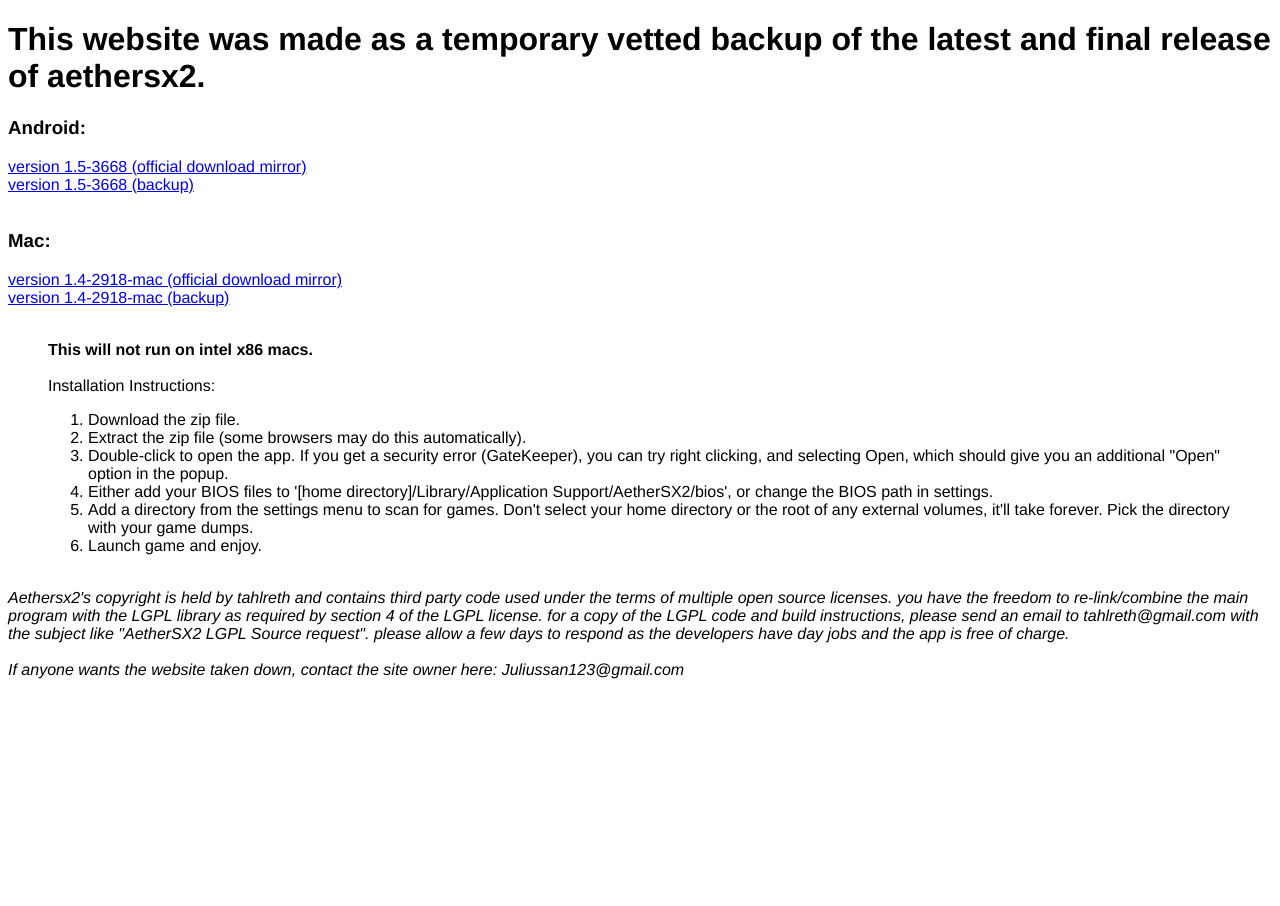
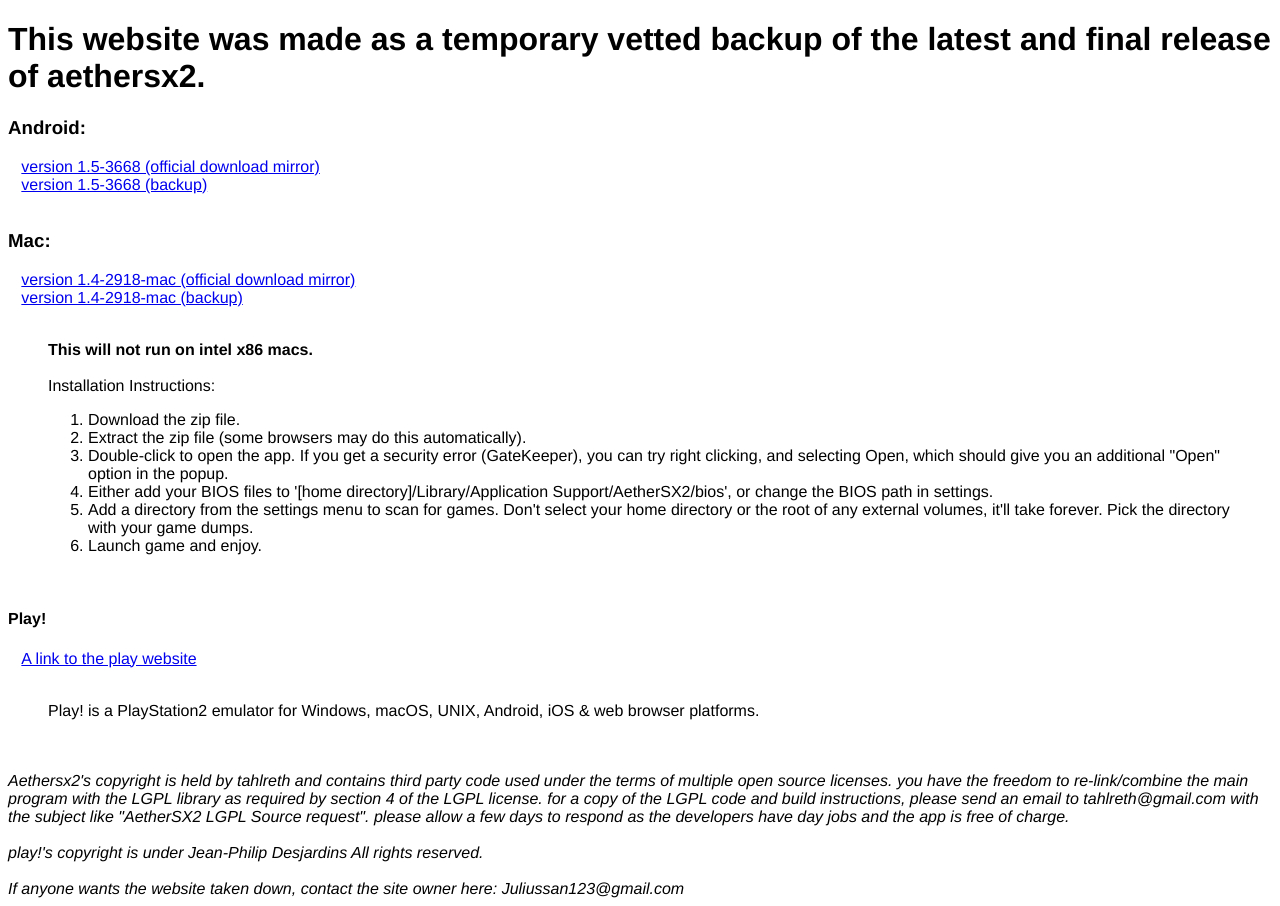
Before and after one commit to 2Tsk2/aether-temporary-website, a plain HTML site: page index.html in a window 1280 px wide. Before the commit the page ends 800 px from the top, so only its background shows below. Drawn offline with Linux system fonts and the light colour scheme.

Commit message:
added links to a better ps2 emulator

```diff
--- a/index.html
+++ b/index.html
@@ -10,13 +10,13 @@
     <h1>This website was made as a temporary vetted backup of the latest and final release of aethersx2.</h1>
 
     <h3>Android:</h3>
-     <a href="https://www.aethersx2.com/archive/android/13930-v1.5-3668.apk"> version 1.5-3668 (official download mirror)</a> <br>
-     <a href="/builds/13930-v1.5-3668.apk"> version 1.5-3668 (backup)</a> <br>
+    &nbsp;&nbsp;&nbsp;<a href="https://www.aethersx2.com/archive/android/13930-v1.5-3668.apk">version 1.5-3668 (official download mirror)</a> <br>
+    &nbsp;&nbsp;&nbsp;<a href="/builds/13930-v1.5-3668.apk">version 1.5-3668 (backup)</a> <br>
      <br>
 
     <h3>Mac:</h3>
-    <a href="https://www.aethersx2.com/archive/desktop/mac/AetherSX2-v1.4-2918-mac.zip"> version 1.4-2918-mac (official download mirror)</a> <br>
-    <a href="/builds/AetherSX2-v1.4-2918-mac.zip"> version 1.4-2918-mac (backup)</a><br> <br>
+    &nbsp;&nbsp;&nbsp;<a href="https://www.aethersx2.com/archive/desktop/mac/AetherSX2-v1.4-2918-mac.zip">version 1.4-2918-mac (official download mirror)</a> <br>
+    &nbsp;&nbsp;&nbsp;<a href="/builds/AetherSX2-v1.4-2918-mac.zip">version 1.4-2918-mac (backup)</a><br> <br>
     <blockquote>
         <b>This will not run on intel x86 macs. <br> <br> </b>
         Installation Instructions: <br>
@@ -32,13 +32,18 @@
      </ol>
 
     </blockquote>
-    <br>
 
+     &nbsp;&nbsp;<h4>Play!</h4>
+     &nbsp;&nbsp;&nbsp;<a href="https://purei.org/">A link to the play website</a> <br>
+     <br>
+     <blockquote>Play! is a PlayStation2 emulator for Windows, macOS, UNIX, Android, iOS & web browser platforms.</blockquote> <br> <br>
      <cite> Aethersx2's copyright is held by tahlreth and contains third party code used under the
         terms of multiple open source licenses. you have the freedom to re-link/combine the main program
         with the LGPL library as required by section 4 of the LGPL license. for a copy of the LGPL code and build instructions,
         please send an email to tahlreth@gmail.com with the subject like "AetherSX2 LGPL Source request". please allow a few days to respond as the developers have day jobs and the app is free of charge.
      </cite> <br> <br>
+     <cite>play!'s copyright is under Jean-Philip Desjardins
+        All rights reserved. </cite> <br> <br>
      <cite> If anyone wants the website taken down, contact the site owner here: Juliussan123@gmail.com </cite>
 </body>
 </html>
```
